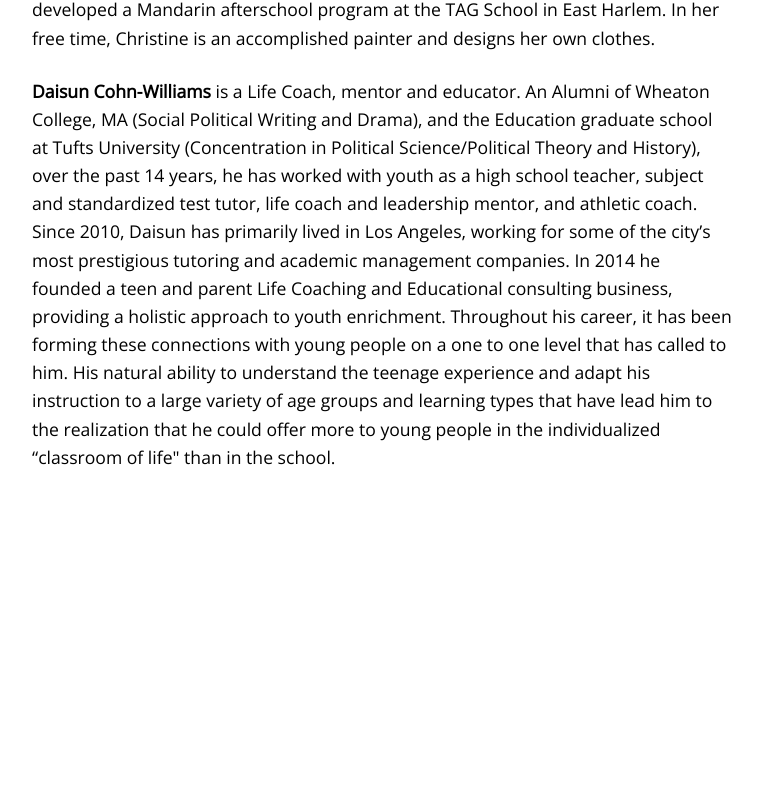
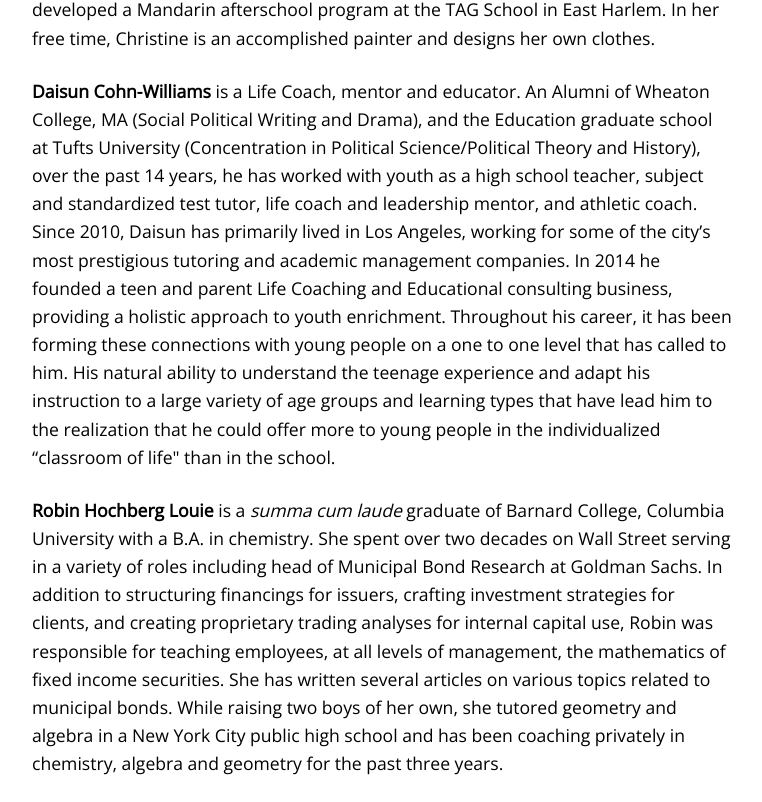
Before and after one commit to gibsonhdrew/collegiants, a React (Create React App) app: page /about in a window 1280 px wide. Shown: the part 659-1461 px from the top of the page, without its empty margins (58-820 px from the left). Before the commit the page ends 1155 px from the top, so only its background shows below. Built offline with nearby package versions, Linux system fonts and the light colour scheme.

Commit message:
add Robin bio

```diff
--- a/src/modules/About.js
+++ b/src/modules/About.js
@@ -12,7 +12,18 @@ class About extends Component {
           <b>Christine Loh</b> is a teacher and tutor with vast international experience, hailing all the way from Penang, Malaysia. She graduated from Chung Ling High School, the top secondary school in Penang, before attending University Utara Malaysia, the top business school in the country. In addition to running Collegiants’ day to day operations, Christine is an expert Mandarin tutor who is fluent in five languages. She has taught Mandarin classes at Trinity, Spence, P.S. 6, and Brearley, and she developed a Mandarin afterschool program at the TAG School in East Harlem. In her free time, Christine is an accomplished painter and designs her own clothes.
         </p>
         <p className='bodyText'>
-            <b>Daisun Cohn-Williams</b> is a Life Coach, mentor and educator. An Alumni of Wheaton College, MA (Social Political Writing and Drama), and the Education graduate school at Tufts University (Concentration in Political Science/Political Theory and History), over the past 14 years, he has worked with youth as a high school teacher, subject and standardized test tutor, life coach and leadership mentor, and athletic coach.  Since 2010, Daisun has primarily lived in Los Angeles, working for some of the city’s most prestigious tutoring and academic management companies. In 2014 he founded a teen and parent Life Coaching and Educational consulting business, providing a holistic approach to youth enrichment. Throughout his career, it has been forming these connections with young people on a one to one level that has called to him.  His natural ability to understand the teenage experience and adapt his instruction to a large variety of age groups and learning types that have lead him to the realization that he could offer more to young people in the individualized “classroom of life" than in the school.
+          <b>Daisun Cohn-Williams</b> is a Life Coach, mentor and educator. An Alumni of Wheaton College, MA (Social Political Writing and Drama), and the Education graduate school at Tufts University (Concentration in Political Science/Political Theory and History), over the past 14 years, he has worked with youth as a high school teacher, subject and standardized test tutor, life coach and leadership mentor, and athletic coach.  Since 2010, Daisun has primarily lived in Los Angeles, working for some of the city’s most prestigious tutoring and academic management companies. In 2014 he founded a teen and parent Life Coaching and Educational consulting business, providing a holistic approach to youth enrichment. Throughout his career, it has been forming these connections with young people on a one to one level that has called to him.  His natural ability to understand the teenage experience and adapt his instruction to a large variety of age groups and learning types that have lead him to the realization that he could offer more to young people in the individualized “classroom of life" than in the school.
+        </p>
+        <p className='bodyText'>
+          <b>Robin Hochberg Louie</b> is a <i>summa cum laude</i> graduate of Barnard College, Columbia University with a B.A. in
+          chemistry. She spent over two decades on Wall Street serving in a variety of roles including
+          head of Municipal Bond Research at Goldman Sachs. In addition to structuring financings for
+          issuers, crafting investment strategies for clients, and creating proprietary trading analyses for
+          internal capital use, Robin was responsible for teaching employees, at all levels of management,
+          the mathematics of fixed income securities. She has written several articles on various topics
+          related to municipal bonds. While raising two boys of her own, she tutored geometry and algebra
+          in a New York City public high school and has been coaching privately in chemistry, algebra and
+          geometry for the past three years.
         </p>
       </div>
     )
```
